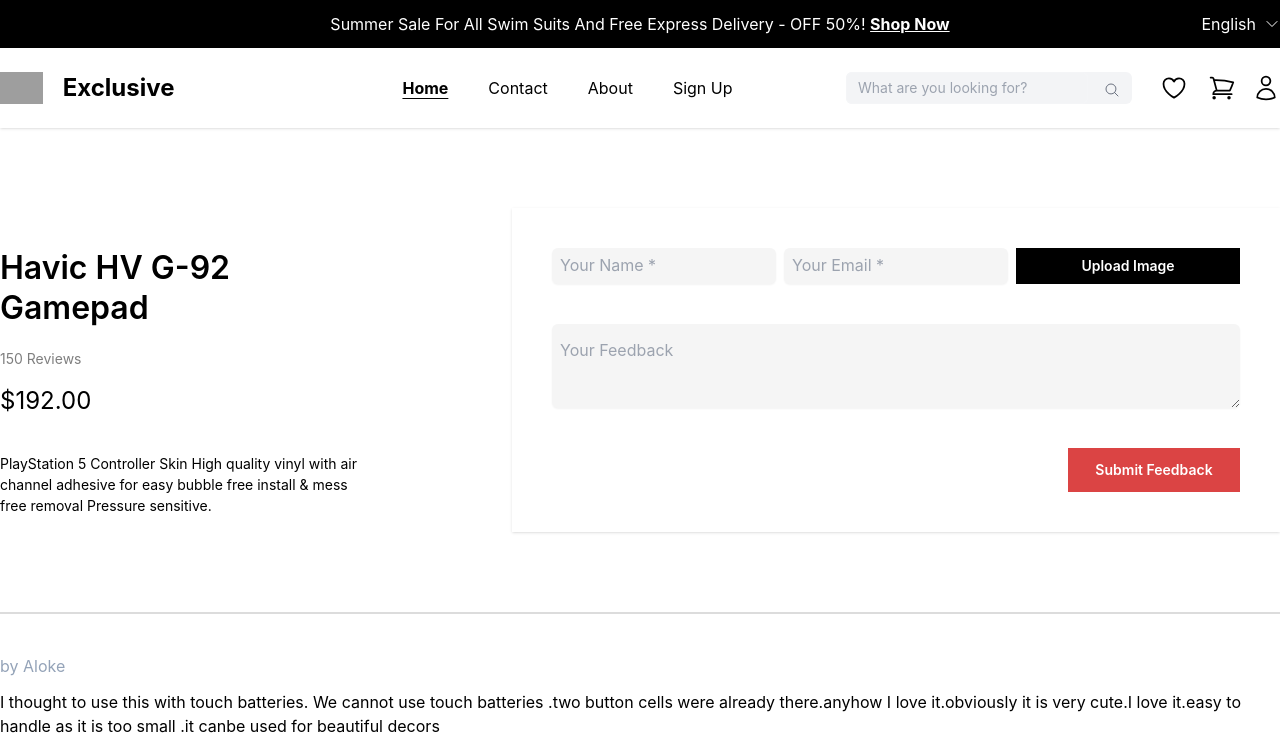
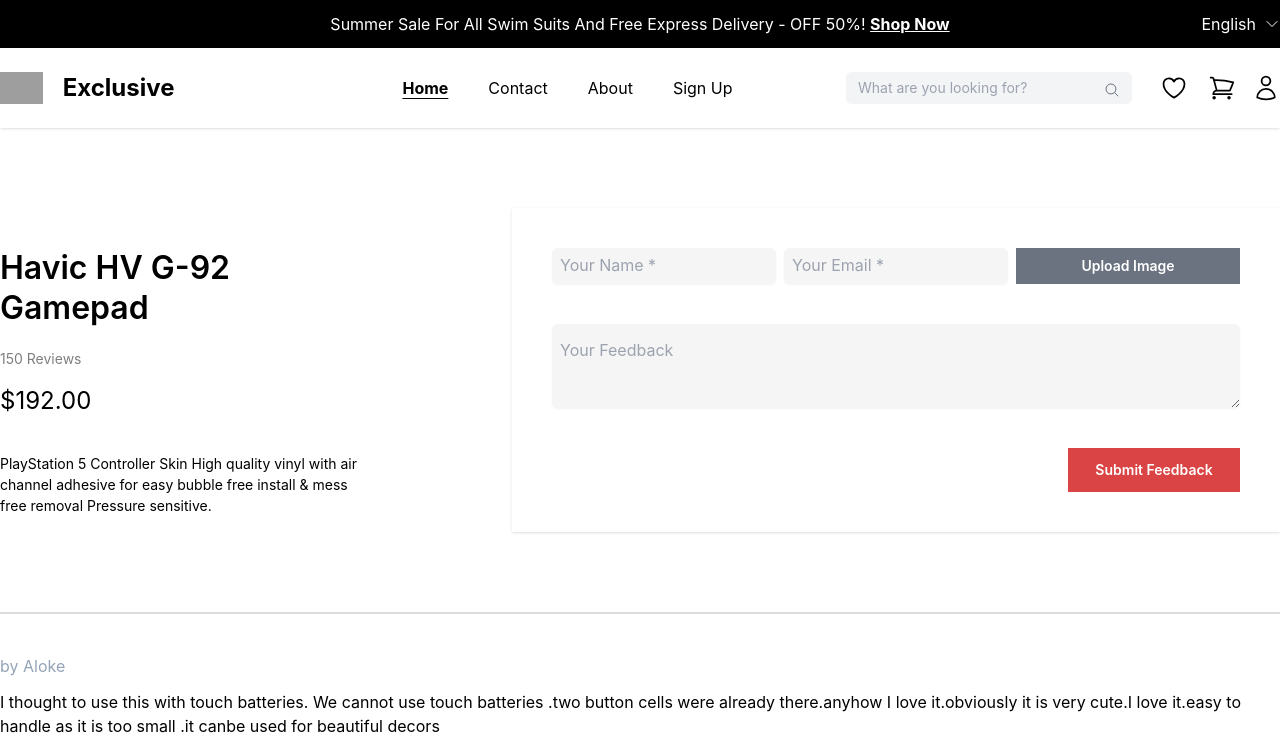
Before and after one commit to Ruchirakavinda/fakefeedback-frontend, a React (Create React App) app: page / in a window 1280 px wide. Shown: the top 756 px of the page. Built offline with nearby package versions, Linux system fonts and the light colour scheme; grey boxes are pictures that could not be loaded.

Commit message:
image upload and encrypt

```diff
--- a/src/components/HeroForm.js
+++ b/src/components/HeroForm.js
@@ -89,7 +89,7 @@ function HeroForm() {
             <div className="col-span-4">
               <button
                 type="button"
-                class="text-sm font-semibold leading-6 bg-[#000000] w-[100%] h-[36px] text-[#ffffff]"
+                class="text-sm font-semibold leading-6 bg-gray-500 w-[100%] h-[36px] text-[#ffffff]"
                 onClick={handleButtonClick}
               >
                 Upload Image
```
